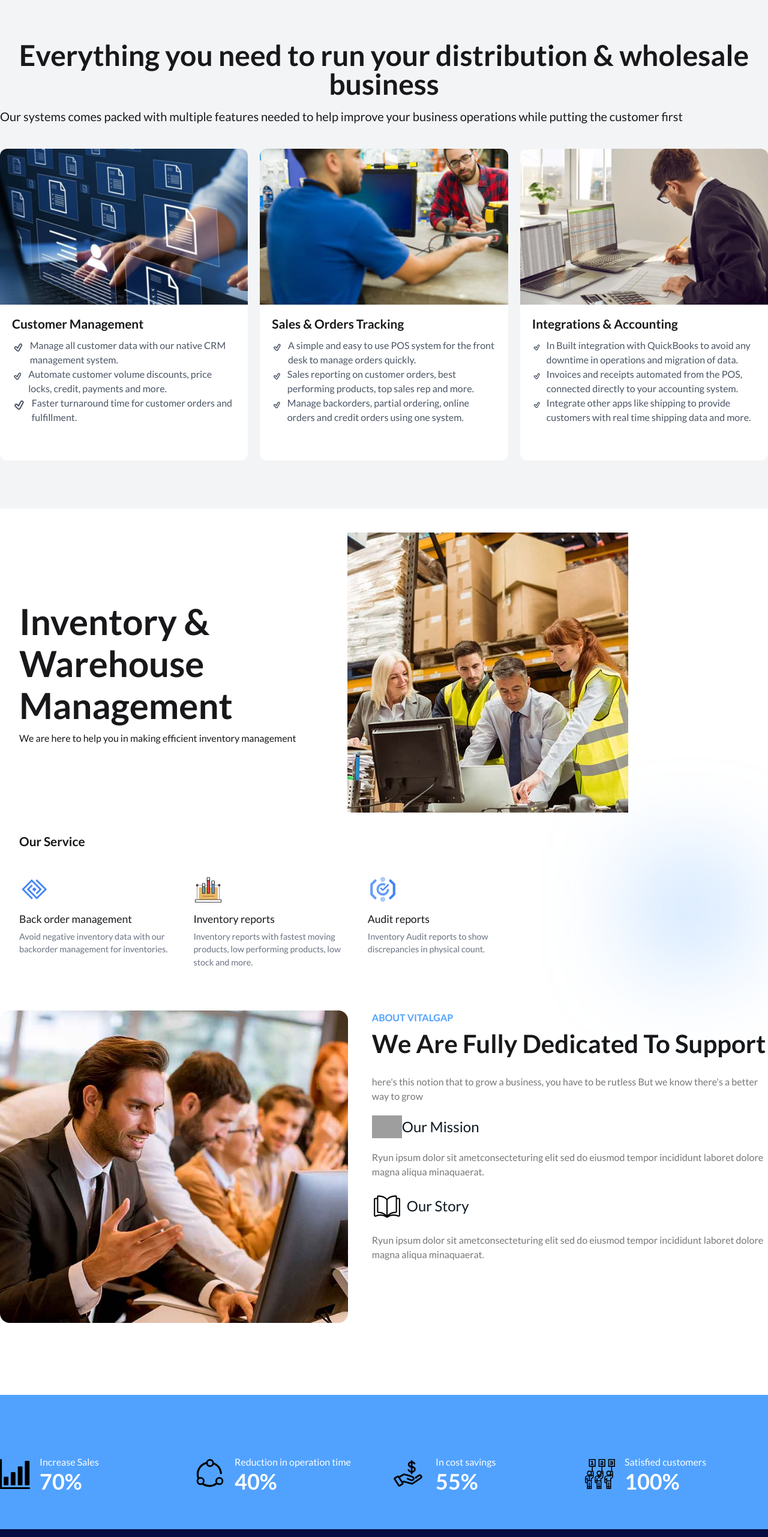
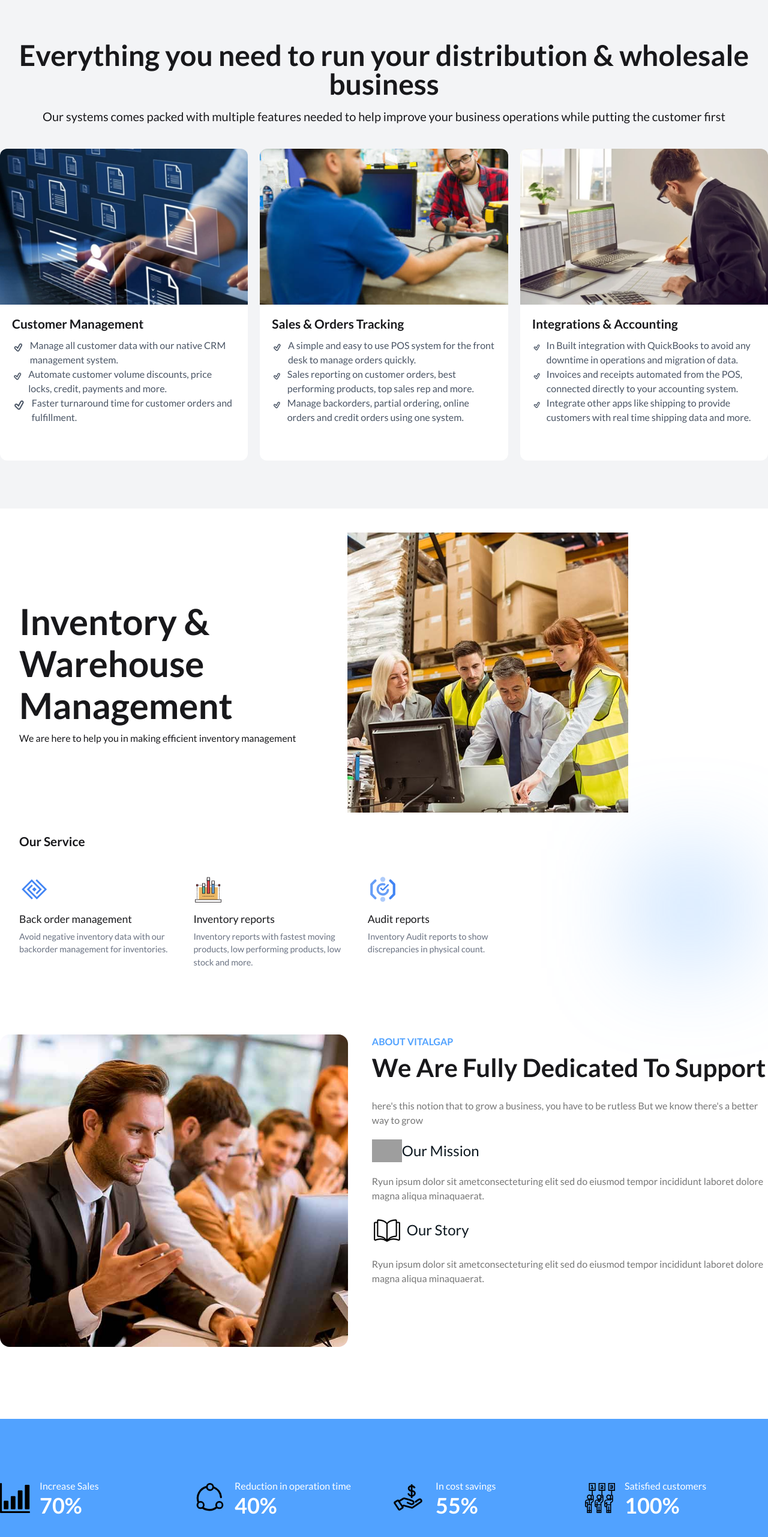
Before and after one commit to abir045/vital-gap, a React (Vite) app: page / in a window 1280 px wide. Shown: the part 1494-4057 px from the top of the page at 60% size. Built offline with nearby package versions, Linux system fonts and the light colour scheme; grey boxes are pictures that could not be loaded.

Commit message:
updated styles in about section

```diff
--- a/src/components/About.jsx
+++ b/src/components/About.jsx
@@ -6,7 +6,7 @@ import story from "../assets/story.svg";
 
 const About = () => {
   return (
-    <div className="pb-30 mt-10 container mx-auto">
+    <div className="pb-30 mt-20 container mx-auto">
       <div className="lg:flex gap-10 items-start">
         {/* 1st */}
         <div className="relative">
--- a/src/components/Crm.jsx
+++ b/src/components/Crm.jsx
@@ -13,7 +13,7 @@ const Crm = () => {
           Everything you need to run your distribution & wholesale business
         </h1>
 
-        <p className="text-xl mt-4">
+        <p className="text-xl mt-4 text-center">
           Our systems comes packed with multiple features needed to help improve
           your business operations while putting the customer first
         </p>
```
